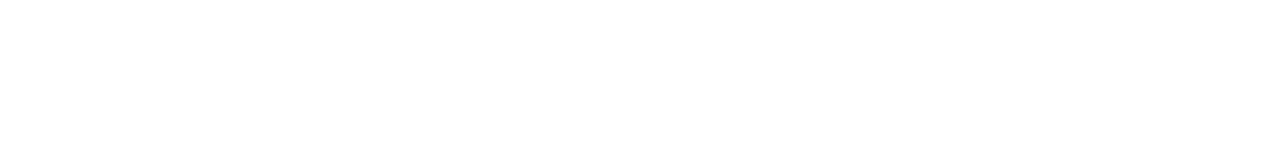
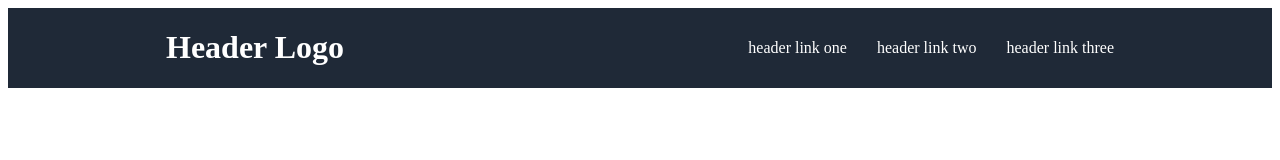
Before and after one commit to shammy0923/odin-landing-page, a plain HTML site: page index.html in a window 1280 px wide. Drawn offline with Linux system fonts and the light colour scheme.

Commit message:
Header format completed

```diff
--- a/index.html
+++ b/index.html
@@ -9,7 +9,24 @@
     </head>
 
     <body>
+        <div class="hero">
+            <div class="hero-content">
+                <div class="header">
+                    <div class="hero-logo">
+                        <h1>Header Logo</h1>
+                    </div>
+                    <div class="hero-links">
+                        <ul>
+                            <li>header link one</li>
+                            <li>header link two</li>
+                            <li>header link three</li>
+                        </ul>
+                    </div>
+                </div>
 
+
+            </div>
+        </div>
     </body>
 
 
--- a/style.css
+++ b/style.css
@@ -1 +1,24 @@
 body {}
+
+.hero {
+    background-color: #1F2937;
+    color: white;
+}
+
+.hero-content {
+    width: 75%;
+    margin-left: auto;
+    margin-right: auto;
+}
+
+.header {
+    display: flex;
+    justify-content: space-between;
+    align-items: center;
+}
+
+ul {
+    display: flex;
+    gap: 30px;
+    list-style-type: none;
+}
```
